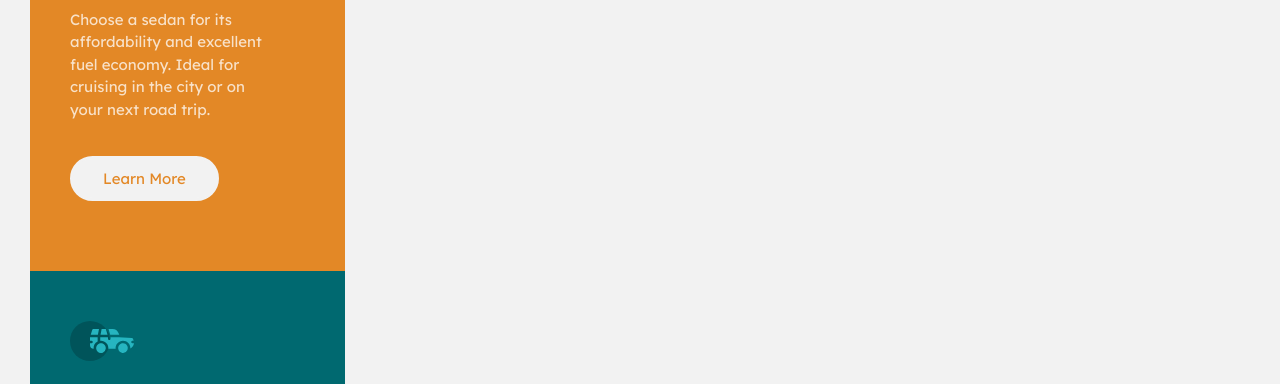
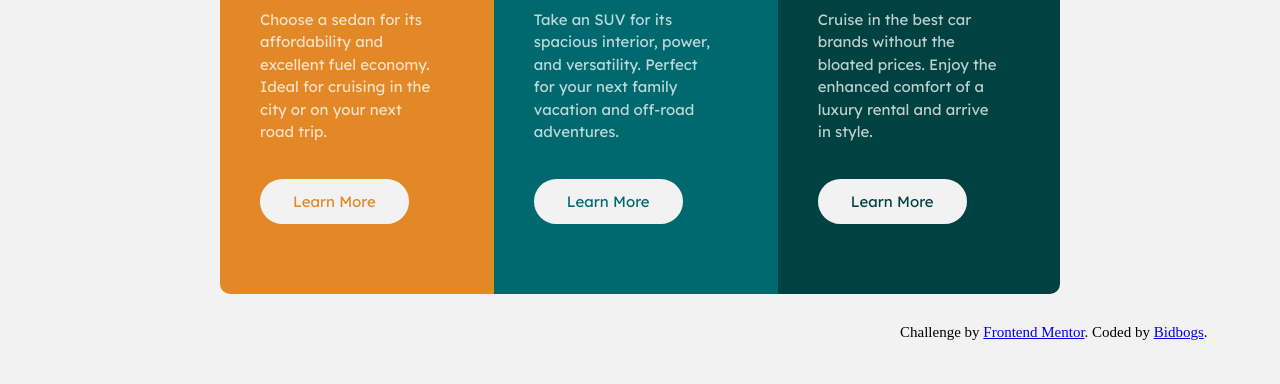
Before and after one commit to Bidbogs-prog/3-columns-Frontend-mentor, a plain HTML site: page index.html in a window 1280 px wide. Shown: the part 201-585 px from the top of the page. Drawn offline with Linux system fonts and the light colour scheme.

Commit message:
Final layout

```diff
--- a/style.css
+++ b/style.css
@@ -79,9 +79,31 @@ p {
   display: flex;
   flex-direction: column;
   padding: 30px;
+  margin: 0 auto;
 }
 
 .section {
   padding-bottom: 70px;
   padding-top: 50px;
 }
+
+@media all and (min-width: 1100px) {
+  .container {
+    flex-direction: row;
+    width: 100%;
+    max-width: 900px;
+    margin: 0 auto;
+  }
+
+  .section1 {
+    border-radius: 10px 0 0 10px;
+  }
+
+  .section3 {
+    border-radius: 0 10px 10px 0;
+  }
+
+  .attribution {
+    margin-left: 900px;
+  }
+}
```
